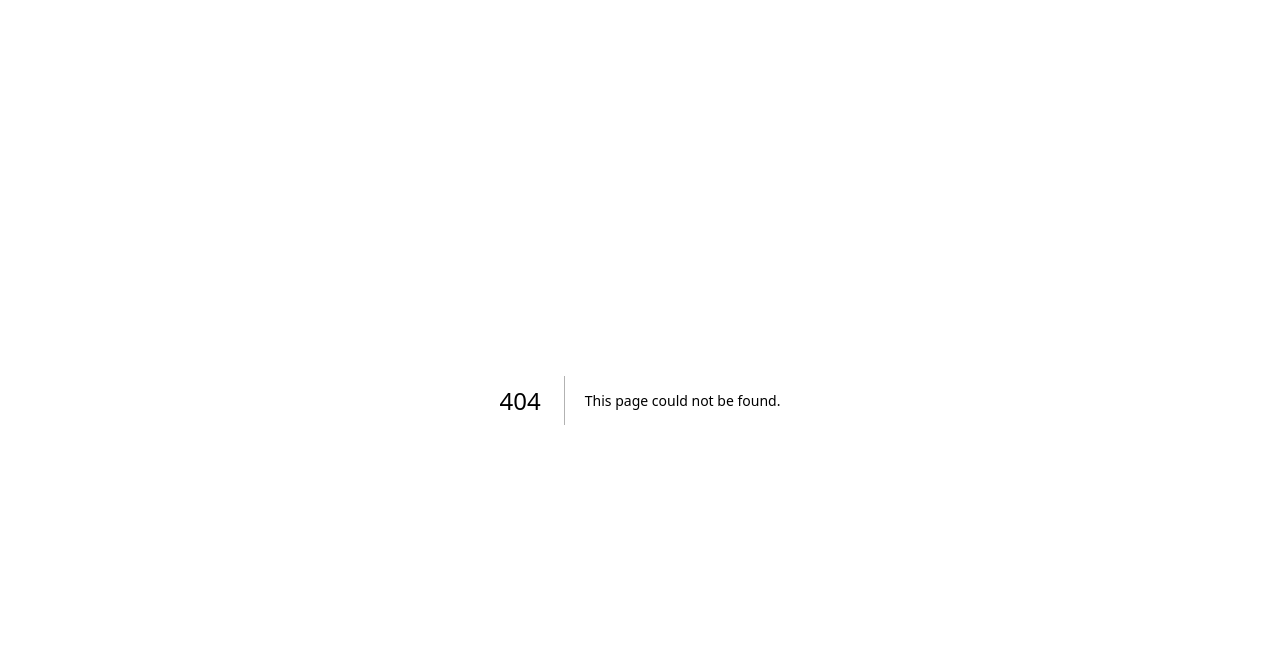
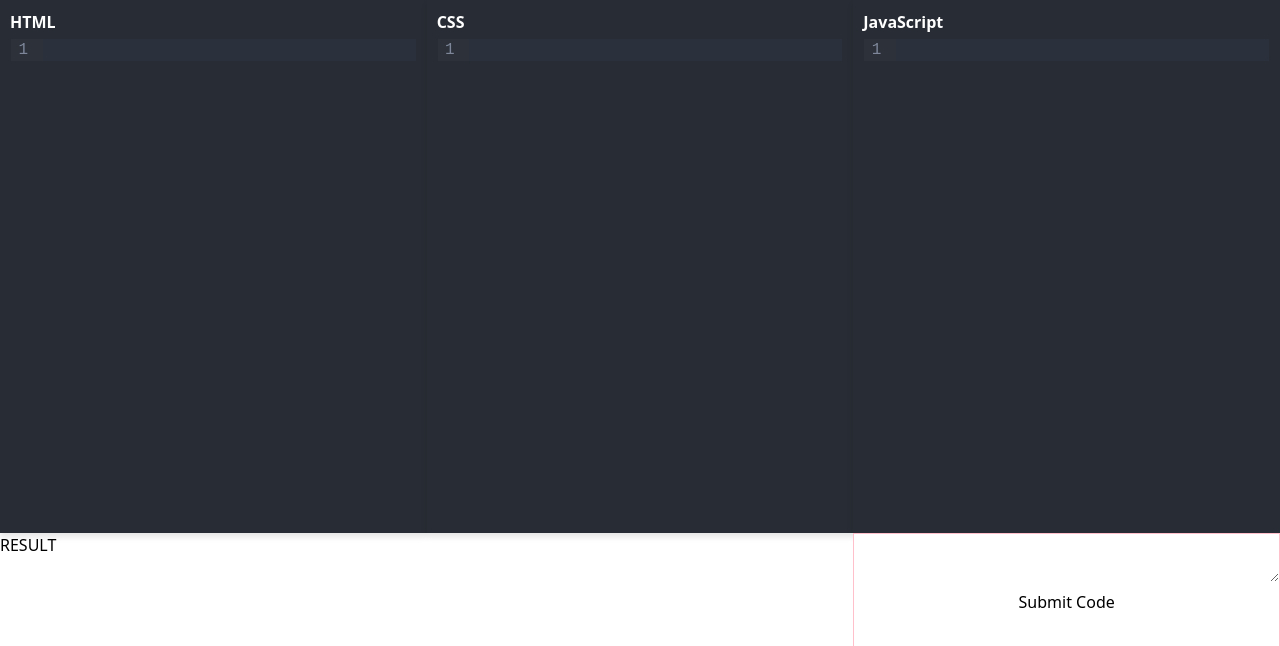
Before and after one commit to asingh714/wyzebot, a Next.js app in the folder my-app/: page /dashboard in a window 1280 px wide. Before the commit this address had no page. Shown: the top 646 px of the page. Built offline with nearby package versions, Linux system fonts and the light colour scheme.

Commit message:
created dashboard with code mirrors and styling for the dashboard page

```diff
--- /dev/null
+++ b/my-app/app/dashboard/dashboard.css
@@ -0,0 +1,49 @@
+.dashboard-grid-container {
+  display: grid;
+  grid-template-columns: 1fr 1fr 1fr;
+  grid-template-rows: 2fr 1fr;
+  height: 100vh;
+  width: 100vw;
+}
+.code-mirrors-container {
+  grid-column: 1 / 4;
+  display: grid;
+  grid-template-columns: repeat(3, 1fr);
+}
+
+.code-mirror-bg {
+  background-color: #282c34;
+  padding: 1rem;
+  box-shadow: 0 4px 6px rgba(0, 0, 0, 0.1);
+  color: white;
+}
+.code-mirror-heading {
+  font-weight: bold;
+}
+
+.codeMirror {
+  border: 1px solid #282c34;
+}
+
+.result-form-container {
+  display: grid;
+  grid-column: 1 / 4;
+  grid-template-columns: 2fr 1fr;
+}
+
+.result {
+}
+
+.result-form-container form {
+  display: flex;
+  flex-direction: column;
+  border: 1px solid pink;
+}
+
+.result-form-container textarea {
+  margin-bottom: 8px;
+}
+
+.result-form-container button {
+  cursor: pointer;
+}
--- /dev/null
+++ b/my-app/app/dashboard/page.jsx
@@ -0,0 +1,56 @@
+"use client";
+import React, { useEffect, useState } from "react";
+import { javascript } from "@codemirror/lang-javascript";
+import { html } from "@codemirror/lang-html";
+import { css } from "@codemirror/lang-css";
+import CodeMirror from "@uiw/react-codemirror";
+import "./dashboard.css";
+
+const DashboardPage = () => {
+  const [html_edit, setHtmlEdit] = useState("");
+  const [css_edit, setCssEdit] = useState("");
+  const [js_edit, setJsEdit] = useState("");
+
+  return (
+    <div className="dashboard-grid-container">
+      <div className="code-mirrors-container">
+        <div className="code-mirror-bg">
+          <h2 className="code-mirror-heading">HTML</h2>
+          <CodeMirror
+            className="codeMirror"
+            value={html_edit}
+            theme="dark"
+            extensions={[html(true)]}
+          />
+        </div>
+        <div className="code-mirror-bg">
+          <h2 className="code-mirror-heading">CSS</h2>
+          <CodeMirror
+            className="codeMirror"
+            value={css_edit}
+            theme="dark"
+            extensions={[css(true)]}
+          />
+        </div>
+        <div className="code-mirror-bg">
+          <h2 className="code-mirror-heading">JavaScript</h2>
+          <CodeMirror
+            className="codeMirror"
+            value={js_edit}
+            theme="dark"
+            extensions={[javascript(true)]}
+          />
+        </div>
+      </div>
+      <div className="result-form-container">
+        <div className="result">RESULT</div>
+        <form onSubmit={() => {}}>
+          <textarea type="text" />
+          <button type="submit">Submit Code</button>
+        </form>
+      </div>
+    </div>
+  );
+};
+
+export default DashboardPage;
--- a/my-app/package.json
+++ b/my-app/package.json
@@ -12,6 +12,7 @@
     "@codemirror/lang-css": "^6.2.1",
     "@codemirror/lang-html": "^6.4.9",
     "@uiw/react-codemirror": "^4.21.25",
+    "ai": "^3.0.22",
     "next": "14.2.1",
     "openai": "^4.33.1",
     "react": "^18",
```
Also changed, not shown: my-app/app/api/dashboard/route.js (added), 1 other file (tests, documents, lock files or other folders).
